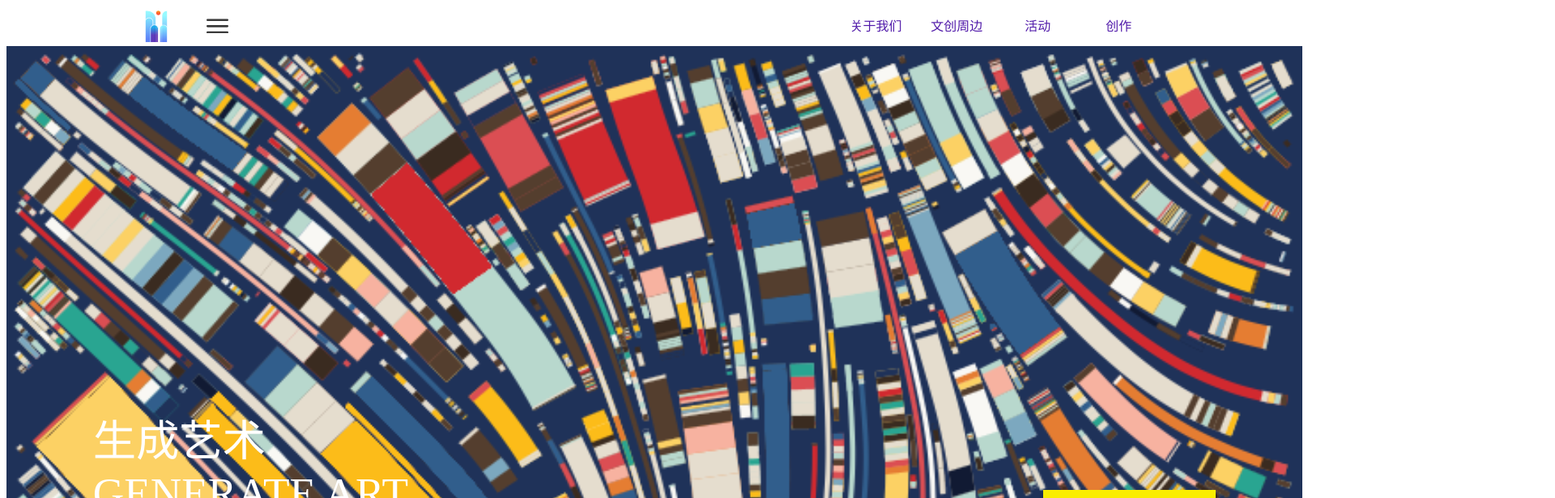
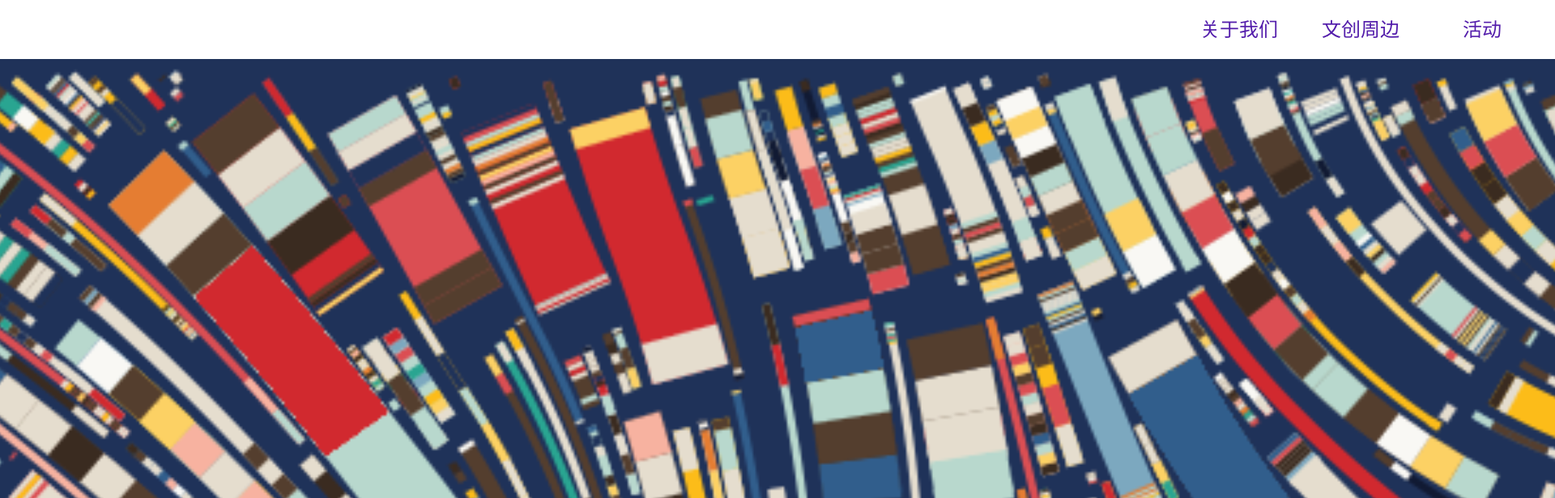
Before and after one commit to Muhlik2018/Archi, a Vue app: page /#/ in a window 1280 px wide. Shown: the top 616 px of the page at 81% size, 1920 px wide, since content can reach past the window. Built offline with nearby package versions, Linux system fonts and the light colour scheme.

Commit message:
修正首页，修改页面居中，修复headNav和footNav缩放

```diff
--- a/public/index.html
+++ b/public/index.html
@@ -6,6 +6,21 @@
     <meta name="viewport" content="width=device-width,initial-scale=1.0">
     <link rel="icon" href="<%= BASE_URL %>favicon.ico">
     <title><%= htmlWebpackPlugin.options.title %></title>
+    <style>
+      html{
+        min-width: 1600px !important;
+        min-height: 900px !important;
+        display: flex;
+        flex-direction: column;
+        align-items: center;
+      }
+      body{
+        margin: 0;
+        min-width: 1600px;
+        min-height: 900px;
+        max-width: 2560px;
+      }
+    </style>
   </head>
   <body>
     <noscript>
--- a/src/App.vue
+++ b/src/App.vue
@@ -15,6 +15,6 @@ export default {
   min-width: 1600px;
   min-height: 900px;
   max-width: 2560px;
-  max-height: 1440px;
+  /* max-height: 1440px; */
 }
 </style>
--- a/src/components/DetailPage.vue
+++ b/src/components/DetailPage.vue
@@ -265,6 +265,7 @@ export default {
   display: flex;
   align-items: flex-start;
   justify-content: center;
+  margin-bottom: 3rem;
 }
 .todo-button-inner {
   width: 70%;
--- a/src/components/FooterNav.vue
+++ b/src/components/FooterNav.vue
@@ -74,14 +74,12 @@ export default {
 
 <style>
 .footerNav {
-  width: 113.125rem;
+  width: 100%;
   height: 15.9375rem;
   display: flex;
   margin: 0 auto;
   border-top: 0.0625rem solid;
-  padding-left: 1.25rem;
-  padding-right: 1.25rem;
-  margin-top: 18.75rem;
+  margin-top: 10rem;
 }
 
 .bottomnav {
--- a/src/components/HeadNav.vue
+++ b/src/components/HeadNav.vue
@@ -28,7 +28,7 @@
 </template>
 
 <script>
-import "../js/flexible.js";
+// import "../js/flexible.js";
 import { useRouter } from "vue-router";
 export default {
     setup() {
@@ -47,14 +47,14 @@ export default {
 
 <style>
 .Headnav {
-  width: 120rem;
+  width: 100%;
   margin: 0 auto;
   position: relative;
 
   /* margin-bottom: 2rem; */
 }
 .Headnav > div {
-  width: 120rem;
+  width: 100%;
   height: 4.5625rem;
 }
 .nav {
--- a/src/components/HomePage.vue
+++ b/src/components/HomePage.vue
@@ -175,7 +175,7 @@ export default {
   width: 100%;
 }
 .to-generate {
-  height: 100%;
+  width: 100%;
   display: flex;
   align-items: flex-end;
   position: relative;
```
